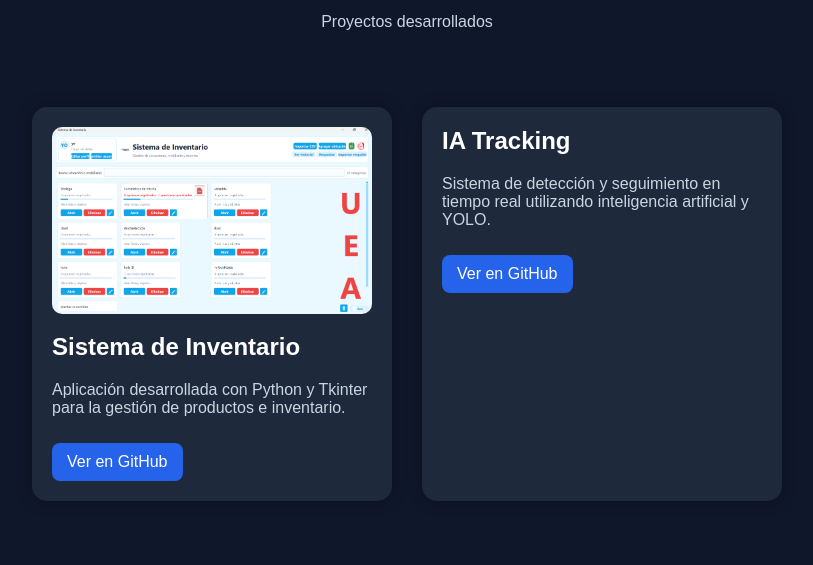
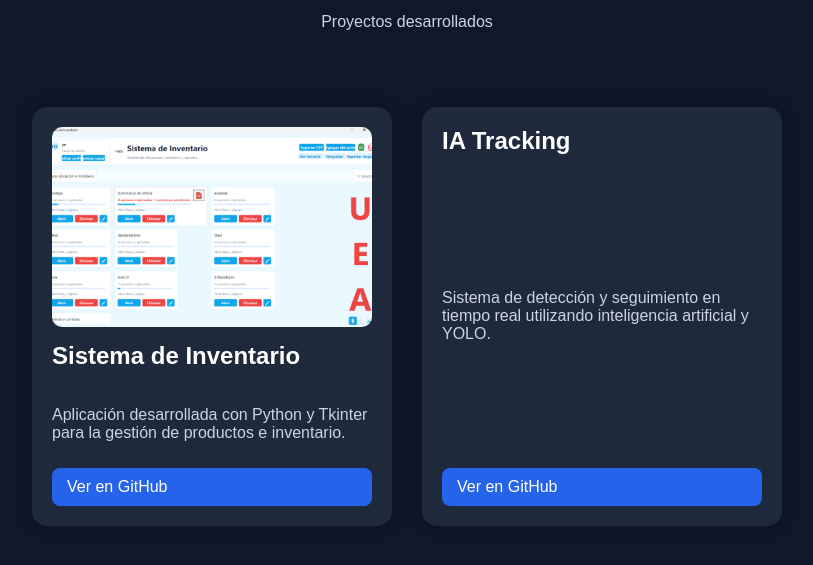
Before and after one commit to pupu1805/CV-proyectos, a plain HTML site: page index.html in a window 1280 px wide. Shown: the part 115-680 px from the top of the page, without its empty margins (233-1046 px from the left). Drawn offline with Linux system fonts and the light colour scheme.

Commit message:
Update style.css

```diff
--- a/style.css
+++ b/style.css
@@ -35,17 +35,16 @@ header p{
     border-radius: 15px;
     box-shadow: 0 0 15px rgba(0,0,0,0.3);
     transition: 0.3s;
+
+    display: flex;
+    flex-direction: column;
+    justify-content: space-between;
 }
 
 .card:hover{
     transform: translateY(-5px);
 }
 
-.card img{
-    width: 100%;
-    border-radius: 10px;
-    margin-bottom: 15px;
-}
 
 .card h2{
     margin-top: 0;
@@ -69,3 +68,11 @@ header p{
 .card a:hover{
     background: #1d4ed8;
 }
+
+.card img{
+    width: 100%;
+    height: 200px;
+    object-fit: cover;
+    border-radius: 10px;
+    margin-bottom: 15px;
+}
```
